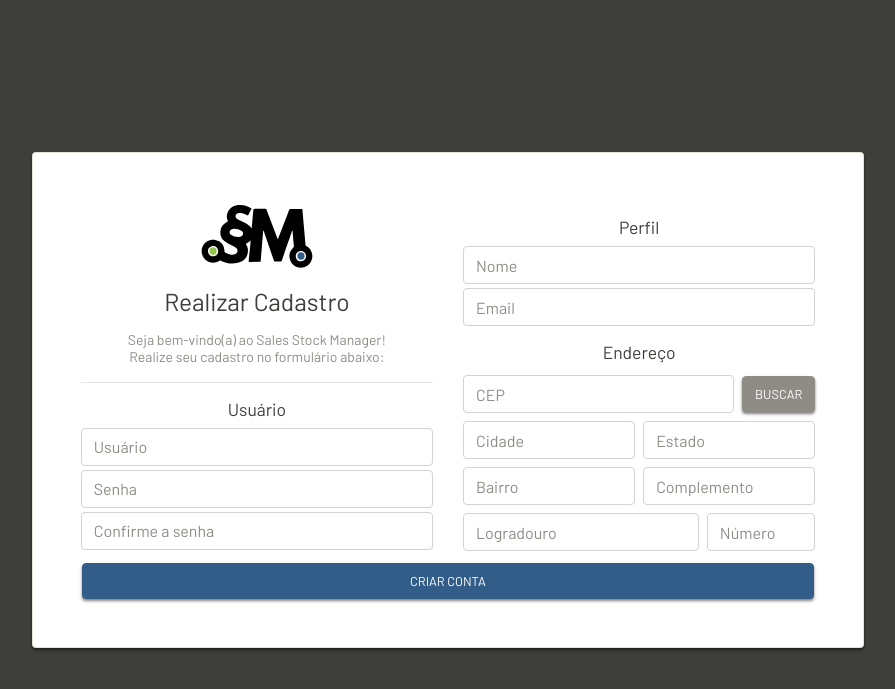
After one commit to italoservio/stock_sales_manager, a PHP site: template public/pages/signup.twig in a window 1280 px wide. The commit adds this page. Shown: the top 689 px of the page, without its empty margins (192-1087 px from the left). Run offline with PHP 8.4, Linux system fonts and the light colour scheme; the template is opened without the code that fills it, so the values that code supplies are empty; some libraries are stand-ins or nearby versions.

Commit message:
⛏ Started signup page

```diff
--- a/public/pages/login.twig
+++ b/public/pages/login.twig
@@ -14,7 +14,7 @@
 	    	<h1 class="h3 mb-3 text-center">Acesse o Sistema</h1>
 	    	<h2 class="h6 text-secondary text-center">
 	    		Caso já possua uma conta realize o acesso abaixo:<br>
-	    		Não possui uma conta? <a class="link text-primary" href="">Criar agora</a>
+	    		Não possui uma conta? <a class="link text-primary" href="signup">Criar agora</a>
 	    	</h2>
     		<hr class="my-3">
     		<div id="alert"></div>
--- /dev/null
+++ b/public/pages/signup.twig
@@ -0,0 +1,80 @@
+{% extends "templates/centered.twig" %}
+
+{% block title %}
+	{{title}}
+{% endblock %}
+
+{% block content %}
+	<div class="container d-flex justify-content-center">
+		<div class="col-lg-9 px-0">
+	    <div class="card p-5">
+				<div class="row">
+
+					<div class="col-lg-6">
+						<div class="d-flex justify-content-center">
+							<img class="mb-3" src="{{assetsPath}}/img/sys/SSMLogo.svg" height="70px" width="auto" alt="SSM Logo">
+						</div>
+						<h1 class="h3 mb-3 text-center">Realizar Cadastro</h1>
+						<h2 class="h6 text-secondary text-center">
+							Seja bem-vindo(a) ao Sales Stock Manager!<br>
+							Realize seu cadastro no formulário abaixo:
+						</h2>
+						<hr class="my-3">
+
+						<div id="alert"></div>
+						<h3 class="h5 text-center mt-3">Usuário</h3>
+						<input id="" type="text" class="form-control my-1" placeholder="Usuário">
+						<input id="" type="password" class="form-control my-1" placeholder="Senha">
+						<input id="" type="password" class="form-control my-1" placeholder="Confirme a senha">
+					</div>
+
+					<div class="col-lg-6">
+						<h3 class="h5 text-center mt-3">Perfil</h3>
+						<input id="" type="text" class="form-control my-1" placeholder="Nome">
+						<input id="" type="email" class="form-control my-1" placeholder="Email">
+
+						<h3 class="h5 text-center mt-3">Endereço</h3>
+						<div class="d-flex justify-content-between align-items-center">
+							<input id="" type="text" class="form-control my-1 mr-2" placeholder="CEP">
+							<div>
+								<button class="btn btn-secondary">Buscar</button>
+							</div>
+						</div>
+						<div class="row">
+							<div class="col-lg-6 pr-lg-1">
+								<input id="" type="text" class="form-control my-1" placeholder="Cidade">
+							</div>
+							<div class="col-lg-6 pl-lg-1">
+								<input id="" type="text" class="form-control my-1" placeholder="Estado">
+							</div>
+						</div>
+						<div class="row">
+							<div class="col-lg-6 pr-lg-1">
+								<input id="" type="text" class="form-control my-1" placeholder="Bairro">
+							</div>
+							<div class="col-lg-6 pl-lg-1">
+								<input id="" type="text" class="form-control my-1" placeholder="Complemento">
+							</div>
+						</div>
+						<div class="row">
+							<div class="col-lg-8 pr-lg-1">
+								<input id="" type="text" class="form-control my-1" placeholder="Logradouro">
+							</div>
+							<div class="col-lg-4 pl-lg-1">
+								<input id="" type="text" class="form-control my-1" placeholder="Número">
+							</div>
+						</div>
+					</div>
+
+					<button id="btnLogin" class="btn btn-primary btn-block mt-2 mx-3">Criar conta</button>
+
+				</div>
+	    </div>
+		</div>
+	</div>
+{% endblock %}
+
+{% block script %}
+	{{ parent() }}
+	<script type="text/javascript" src="{{assetsPath}}/js/pages/signup.js"></script>
+{% endblock %}
--- a/src/controllers/userController.php
+++ b/src/controllers/userController.php
@@ -36,6 +36,10 @@ class userController {
 		} else {
 			return Helper::render('login', $req, $res);
 		}
+	}
+
+	public function signup(Request $req, Response $res, $args) : Response {
+		return Helper::render('signup', $req, $res);
 	}
 
 	// Methods:
--- a/src/routes.php
+++ b/src/routes.php
@@ -11,6 +11,7 @@ use \App\Controllers\indexController;
 
 $app->get('/', indexController::class . ':index');
 $app->get('/login', userController::class . ':login');
+$app->get('/signup', userController::class . ':signup');
 $app->get('/logout', userController::class . ':logout');
 $app->get('/admin', userController::class . ':admin');
 
--- a/src/services/helper.php
+++ b/src/services/helper.php
@@ -11,6 +11,7 @@ class Helper {
 			case 'index': return 'SSM: Página Inicial';
 			case 'admin': return 'SSM: Administração';
 			case 'login': return 'SSM: Acesso';
+            case 'signup': return 'SSM: Cadastro';
 		}
 	}
 
```
Also changed, not shown: public/assets/js/pages/signup.js (added).
